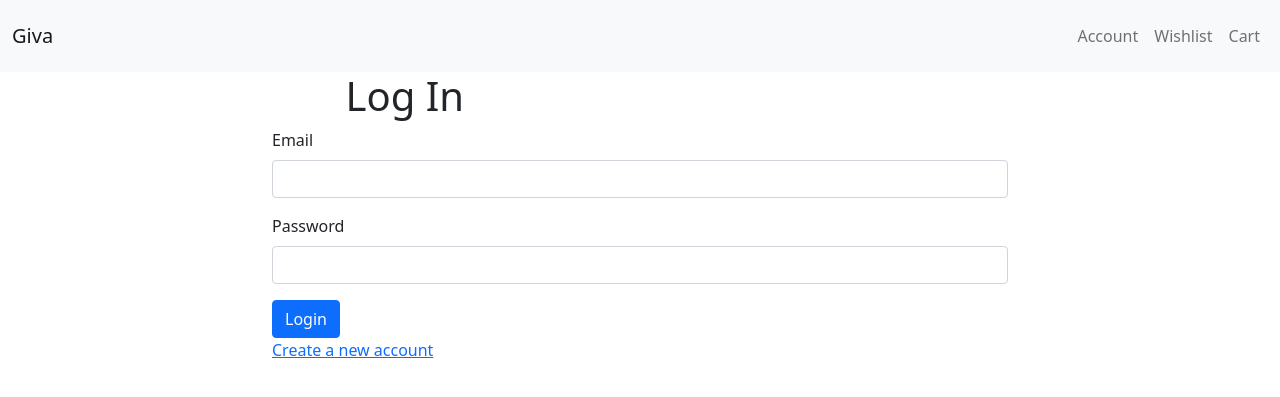
After one commit to takshrana/E-commerce, a Flask app: page /auth/login in a window 1280 px wide. The commit adds this page. Shown: the top 397 px of the page. Run offline with Flask 3, Linux system fonts and the light colour scheme; some libraries are stand-ins or nearby versions.

Commit message:
Added login feature to the project

```diff
--- a/app/__init__.py
+++ b/app/__init__.py
@@ -1,16 +1,22 @@
 from flask import Flask
 
 from config import Config
+from app.extensions import login_manager, db, bootstrap
 
 
 def create_app(config_class=Config):
     app = Flask(__name__)
     app.config.from_object(config_class)
 
+    db.init_app(app)
+    login_manager.init_app(app)
+    bootstrap.init_app(app)
+
     from app.home import bp as home_bp
     app.register_blueprint(home_bp)
 
-    app.add_url_rule('/', endpoint='index')
+    from app.auth import bp as auth_bp
+    app.register_blueprint(auth_bp)
 
     @app.route('/test')
     def test_page():
--- /dev/null
+++ b/app/auth/__init__.py
@@ -0,0 +1,5 @@
+from flask import Blueprint
+
+bp = Blueprint("auth", __name__, url_prefix='/auth')
+
+from app.auth import routes
--- /dev/null
+++ b/app/auth/routes.py
@@ -0,0 +1,55 @@
+from flask import render_template, flash, redirect, url_for
+from app.auth import bp
+from flask_login import login_user, logout_user
+from werkzeug.security import check_password_hash, generate_password_hash
+from app.extensions import db, login_manager
+from app.models import User
+from app.forms import LoginForm, RegisterForm
+
+
+@login_manager.user_loader
+def load_user(user_id):
+    return db.get_or_404(User, user_id)
+
+
+@bp.route('/register', methods=['GET', 'POST'])
+def register():
+    form = RegisterForm()
+
+    if form.validate_on_submit():
+        if db.session.execute(db.select(User).filter_by(email=form.email.data)).scalar():
+            flash("Email already registered.")
+        else:
+            salt_pass = generate_password_hash(password=form.password.data, method='pbkdf2:sha256', salt_length=8)
+
+            new_user = form.email.data
+            user = User(email=new_user,password=salt_pass)
+
+            db.session.add(user)
+            db.session.commit()
+            login_user(user)
+            return redirect(url_for('home.index'))
+
+    return render_template("auth/register.html", form=form)
+
+
+@bp.route('/login', methods=['GET', 'POST'])
+def login():
+    form = LoginForm()
+    if form.validate_on_submit():
+        user = db.session.execute(db.select(User).filter_by(email=form.email.data)).scalar()
+        if user:
+            if check_password_hash(user.password, form.password.data):
+                login_user(user)
+                return redirect(url_for('home.index'))
+            else:
+                flash("Wrong password. Try Again.")
+        else:
+            flash("Email does not exist, pls register.")
+    return render_template("auth/login.html", form=form)
+
+
+@bp.route('/logout')
+def logout():
+    logout_user()
+    return redirect(url_for('home.index'))
--- /dev/null
+++ b/app/forms.py
@@ -0,0 +1,15 @@
+from flask_wtf import FlaskForm
+from wtforms import StringField, SubmitField, PasswordField
+from wtforms.validators import DataRequired, URL
+
+
+class RegisterForm(FlaskForm):
+    email = StringField("Email", validators=[DataRequired()])
+    password = PasswordField("Password", validators=[DataRequired()])
+    submit = SubmitField("Register")
+
+
+class LoginForm(FlaskForm):
+    email = StringField("Email", validators=[DataRequired()])
+    password = PasswordField("Password", validators=[DataRequired()])
+    submit = SubmitField("Login")
--- /dev/null
+++ b/app/templates/auth/login.html
@@ -0,0 +1,37 @@
+{% from "bootstrap5/form.html" import render_form %}
+{% extends 'base.html' %}
+{% block content %}
+<!-- Page Header -->
+<header
+  class="masthead"
+>
+  <div class="container position-relative px-4 px-lg-5">
+    <div class="row gx-4 gx-lg-5 justify-content-center">
+      <div class="col-md-10 col-lg-8 col-xl-7">
+        <div class="page-heading">
+          <h1>Log In</h1>
+        </div>
+      </div>
+    </div>
+  </div>
+</header>
+
+<main class="mb-4">
+  <div class="container">
+    <div class="row">
+      {% with messages = get_flashed_messages() %}
+        {% if messages %}
+          {% for message in messages %}
+            <p class="flash">{{ message }}</p>
+          {% endfor %}
+        {% endif %}
+      {% endwith %}
+      <div class="col-lg-8 col-md-10 mx-auto">
+        {{ render_form(form, novalidate=True) }}
+        <a href="{{ url_for('auth.register') }}">Create a new account</a>
+      </div>
+    </div>
+  </div>
+</main>
+
+{% endblock %}
--- a/app/templates/base.html
+++ b/app/templates/base.html
@@ -12,11 +12,11 @@
 
 <nav class="navbar navbar-expand-lg navbar-light bg-light">
   <div class="container-fluid">
-    <a class="navbar-brand" href="{{ url_for('index') }}">Giva</a>
+    <a class="navbar-brand" href="{{ url_for('home.index') }}">Giva</a>
     <div class="navbar ms-auto">
       <ul class="navbar-nav">
         <li class="nav-item">
-          <a class="nav-link" href="#">Account</a>
+          <a class="nav-link" href="{{ url_for('auth.login') }}">Account</a>
         </li>
         <li class="nav-item">
           <a class="nav-link" href="#">Wishlist</a>
--- a/config.py
+++ b/config.py
@@ -2,6 +2,6 @@ import os
 
 
 class Config:
-    SECRET_KEY = os.environ.get('FLASK_KEY')
-    SQL_DATABASE_URI = os.environ.get('DATABASE_URI', 'sqlite:///app.db')
+    SECRET_KEY = os.environ.get('FLASK_KEY', 'TakshRana')
+    SQLALCHEMY_DATABASE_URI = os.environ.get('DATABASE_URI', 'sqlite:///app.db')
     SQL_TRACK_MODIFICATIONS = False
```
Also changed, not shown: app/extensions.py (added, +19 -0 lines), app/models.py (added, +8 -0 lines), app/templates/auth/register.html (added, +39 -0 lines), app/static/css/styles.css (added).
